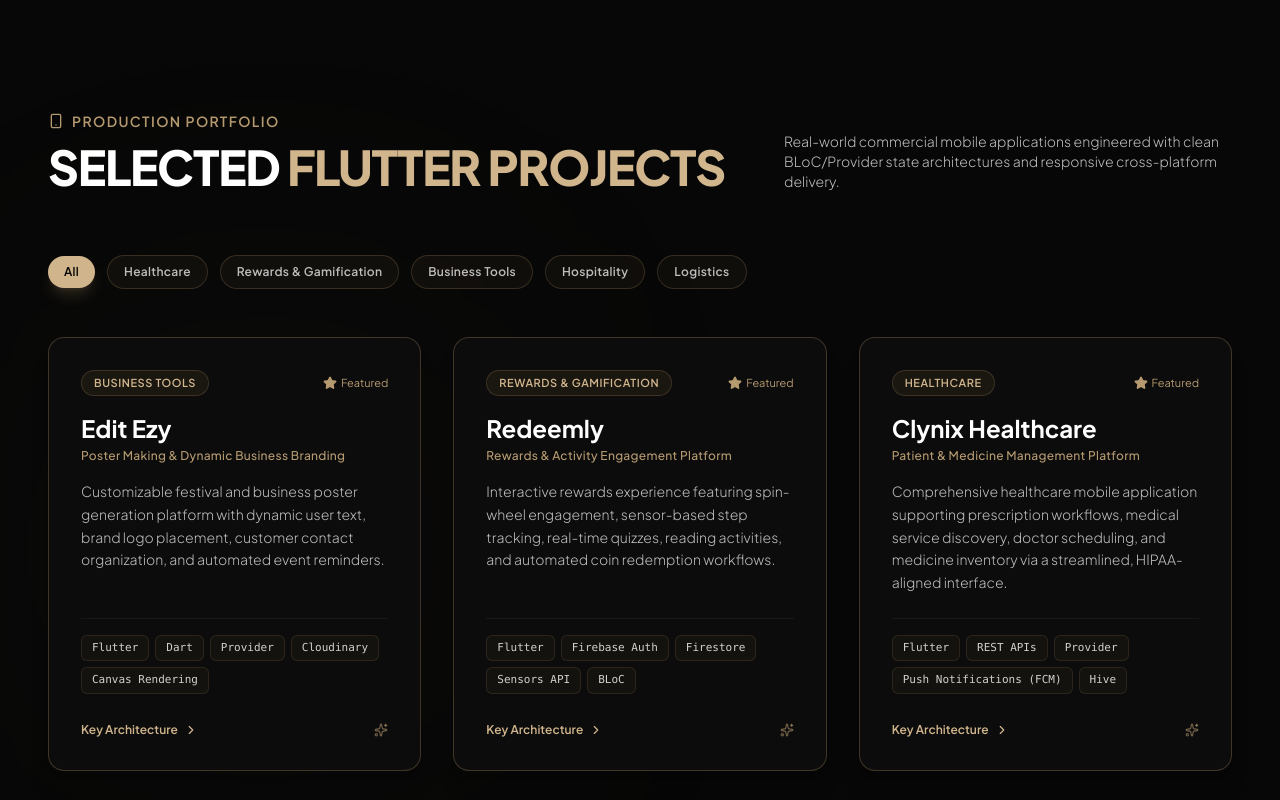
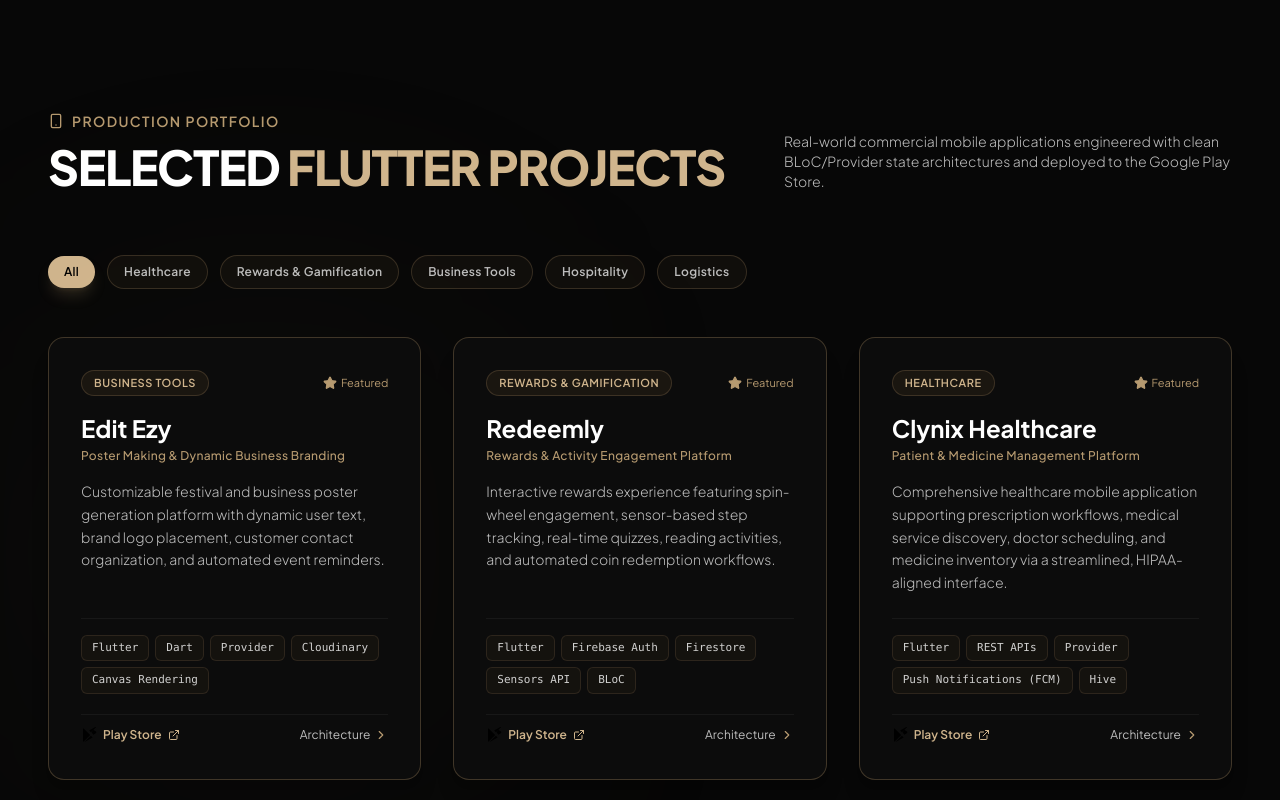
Before and after one commit to ZYVIONIX-SOLUTIONS-LLP/portfoliowebsite, a React (Vite) app: page / in a window 1280 px wide. Shown: the part 3480-4280 px from the top of the page. Built offline with nearby package versions, Linux system fonts and the light colour scheme.

Commit message:
Add Google Play Store links to all Flutter projects

```diff
--- a/src/components/Projects.tsx
+++ b/src/components/Projects.tsx
@@ -1,6 +1,6 @@
 import { useState } from 'react';
 import { motion, AnimatePresence } from 'framer-motion';
-import { ExternalLink, Smartphone, Sparkles, Star, ChevronRight, CheckCircle2 } from 'lucide-react';
+import { ExternalLink, Smartphone, Star, ChevronRight, CheckCircle2 } from 'lucide-react';
 
 interface ProjectItem {
   id: string;
@@ -10,6 +10,7 @@ interface ProjectItem {
   description: string;
   techStack: string[];
   keyHighlights: string[];
+  playStoreUrl: string;
   featured?: boolean;
 }
 
@@ -26,6 +27,7 @@ export const Projects = () => {
       description:
         'Customizable festival and business poster generation platform with dynamic user text, brand logo placement, customer contact organization, and automated event reminders.',
       techStack: ['Flutter', 'Dart', 'Provider', 'Cloudinary', 'Canvas Rendering'],
+      playStoreUrl: 'https://play.google.com/store/apps/details?id=com.posternova.posternova',
       keyHighlights: [
         'Dynamic canvas layer manipulation and text/logo placement',
         'Cloudinary cloud storage integration for multi-resolution assets',
@@ -41,6 +43,7 @@ export const Projects = () => {
       description:
         'Interactive rewards experience featuring spin-wheel engagement, sensor-based step tracking, real-time quizzes, reading activities, and automated coin redemption workflows.',
       techStack: ['Flutter', 'Firebase Auth', 'Firestore', 'Sensors API', 'BLoC'],
+      playStoreUrl: 'https://play.google.com/store/apps/details?id=com.srikanth.redeemly',
       keyHighlights: [
         'Real-time pedometer and device accelerometer sensor integration',
         'Gamified spin-wheel engine with provably fair coin disbursement',
@@ -56,6 +59,7 @@ export const Projects = () => {
       description:
         'Comprehensive healthcare mobile application supporting prescription workflows, medical service discovery, doctor scheduling, and medicine inventory via a streamlined, HIPAA-aligned interface.',
       techStack: ['Flutter', 'REST APIs', 'Provider', 'Push Notifications (FCM)', 'Hive'],
+      playStoreUrl: 'https://play.google.com/store/apps/details?id=com.clynix.clynix',
       keyHighlights: [
         'Offline-first medicine scheduling with Hive local persistent caching',
         'FCM push notification triggers for critical daily dosages',
@@ -71,6 +75,7 @@ export const Projects = () => {
       description:
         'Property discovery and reservation workflow helping travelers explore luxury farmhouses, check real-time availability, inspect high-res galleries, and process bookings securely.',
       techStack: ['Flutter', 'Razorpay', 'WebSocket', 'Sqflite', 'Custom UI'],
+      playStoreUrl: 'https://play.google.com/store/apps/details?id=com.farmhouse.farmhouse_app',
       keyHighlights: [
         'Integrated Razorpay checkout workflow with webhook status reconciliation',
         'WebSocket live availability listener for double-booking prevention',
@@ -85,6 +90,7 @@ export const Projects = () => {
       description:
         'Task-focused companion app engineered for delivery riders, featuring active order manifests, geofenced routing, real-time push status alerts, and daily payout metrics.',
       techStack: ['Flutter', 'WebSocket', 'Google Maps API', 'Background Location'],
+      playStoreUrl: 'https://play.google.com/store/apps/details?id=com.pixelmind.clynixrider',
       keyHighlights: [
         'Background geolocation and live telemetry transmission to dispatch dispatchers',
         'Interactive map routing with turn-by-turn waypoint indicators',
@@ -117,7 +123,7 @@ export const Projects = () => {
             </h2>
           </div>
           <p className="text-xs sm:text-sm text-[#BDBDBD] max-w-md font-light">
-            Real-world commercial mobile applications engineered with clean BLoC/Provider state architectures and responsive cross-platform delivery.
+            Real-world commercial mobile applications engineered with clean BLoC/Provider state architectures and deployed to the Google Play Store.
           </p>
         </div>
 
@@ -201,17 +207,32 @@ export const Projects = () => {
                     ))}
                   </div>
 
-                  {/* Action Link & Details Toggle */}
-                  <div className="flex items-center justify-between pt-2">
+                  {/* Action Links */}
+                  <div className="flex items-center justify-between pt-2 border-t border-white/5">
+                    {/* Direct Google Play Store Link */}
+                    <a
+                      href={project.playStoreUrl}
+                      target="_blank"
+                      rel="noreferrer"
+                      className="inline-flex items-center gap-1.5 text-xs font-semibold text-[#D0B58D] hover:text-white transition-colors group/link py-1"
+                      aria-label={`View ${project.title} on Google Play Store`}
+                    >
+                      <svg className="w-4 h-4 fill-currentColor text-[#B69A70] group-hover/link:text-[#D0B58D] transition-colors" viewBox="0 0 24 24">
+                        <path d="M3.609 1.814L13.792 12 3.61 22.186a2.38 2.38 0 01-.61-1.614V3.428c0-.623.228-1.19.61-1.614zm11.235 11.238l2.58 2.58-12.72 7.34 10.14-9.92zm2.58-2.58l-2.58-2.58 10.14-9.92-12.72 7.34 5.16 5.16zm1.052 1.053l3.633-2.097a1.69 1.69 0 000-2.936l-3.633-2.098-2.58 3.565 2.58 3.566z" />
+                      </svg>
+                      <span>Play Store</span>
+                      <ExternalLink className="w-3 h-3 transition-transform group-hover/link:translate-x-0.5 group-hover/link:-translate-y-0.5" />
+                    </a>
+
+                    {/* Architecture Details Trigger */}
                     <button
                       type="button"
                       onClick={() => setActiveModalProject(project)}
-                      className="inline-flex items-center gap-1.5 text-xs font-semibold text-[#D0B58D] hover:text-white transition-colors cursor-pointer"
+                      className="inline-flex items-center gap-1 text-xs text-[#BDBDBD] hover:text-white transition-colors cursor-pointer py-1"
                     >
-                      <span>Key Architecture</span>
-                      <ChevronRight className="w-3.5 h-3.5" />
+                      <span>Architecture</span>
+                      <ChevronRight className="w-3.5 h-3.5 text-[#B69A70]" />
                     </button>
-                    <Sparkles className="w-3.5 h-3.5 text-[#B69A70]/60 group-hover:text-[#D0B58D] transition-colors" />
                   </div>
                 </div>
               </motion.div>
@@ -264,19 +285,23 @@ export const Projects = () => {
                   ))}
                 </ul>
 
-                <div className="pt-4 border-t border-white/5 flex items-center justify-between">
+                <div className="pt-4 border-t border-white/5 flex flex-wrap items-center justify-between gap-3">
                   <a
-                    href="#contact"
-                    onClick={() => setActiveModalProject(null)}
-                    className="gold-btn text-xs px-5 py-2.5 rounded-full inline-flex items-center gap-1.5"
+                    href={activeModalProject.playStoreUrl}
+                    target="_blank"
+                    rel="noreferrer"
+                    className="gold-btn text-xs px-5 py-2.5 rounded-full inline-flex items-center gap-2 cursor-pointer"
                   >
-                    <span>Discuss Similar App</span>
+                    <svg className="w-3.5 h-3.5 fill-currentColor" viewBox="0 0 24 24">
+                      <path d="M3.609 1.814L13.792 12 3.61 22.186a2.38 2.38 0 01-.61-1.614V3.428c0-.623.228-1.19.61-1.614zm11.235 11.238l2.58 2.58-12.72 7.34 10.14-9.92zm2.58-2.58l-2.58-2.58 10.14-9.92-12.72 7.34 5.16 5.16zm1.052 1.053l3.633-2.097a1.69 1.69 0 000-2.936l-3.633-2.098-2.58 3.565 2.58 3.566z" />
+                    </svg>
+                    <span>View on Google Play</span>
                     <ExternalLink className="w-3 h-3" />
                   </a>
                   <button
                     type="button"
                     onClick={() => setActiveModalProject(null)}
-                    className="text-xs text-[#BDBDBD] hover:text-white"
+                    className="text-xs text-[#BDBDBD] hover:text-white cursor-pointer px-3 py-1.5"
                   >
                     Close
                   </button>
```
